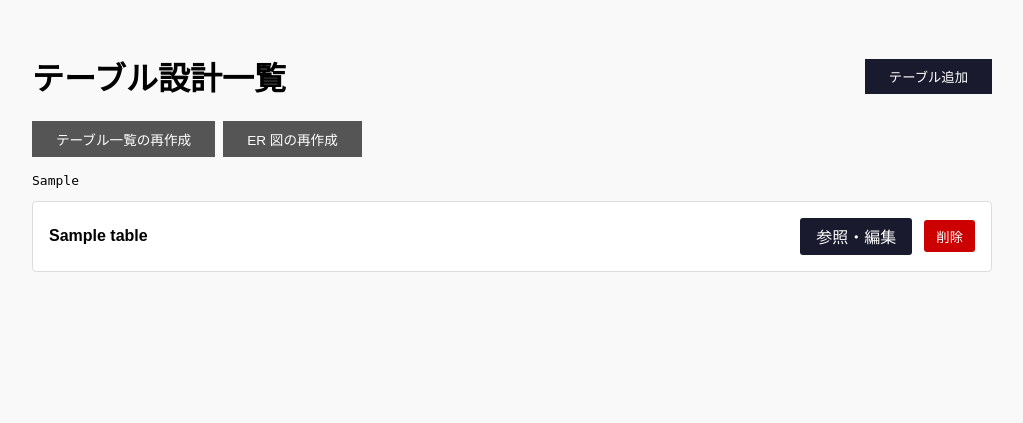
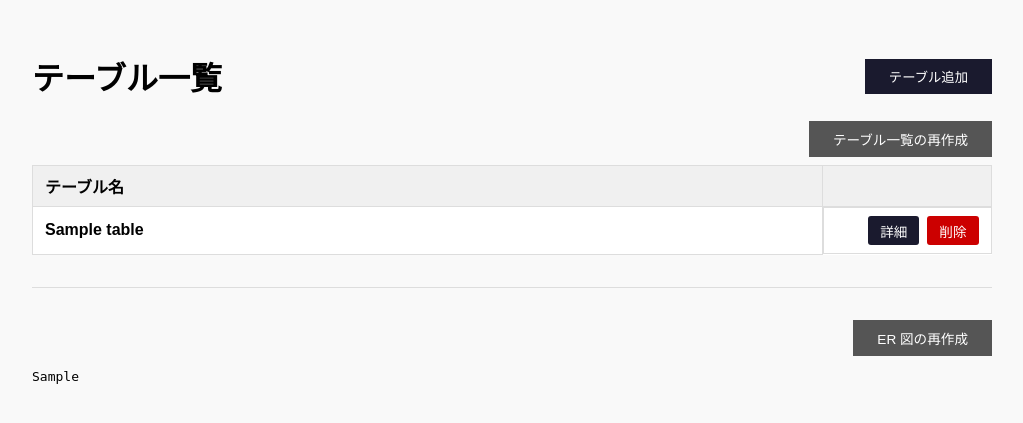
Before and after one commit to YTommy109/sysden, a FastAPI app: template templates/index.html in a window 1280 px wide. Shown: the part 42-465 px from the top of the page, without its empty margins (128-1151 px from the left). Run offline with FastAPI, Linux system fonts and the light colour scheme; the template is opened without the code that fills it: most values are stand-ins (such as "Sample title", 1, 10 or a date in 2020).

Commit message:
feat: トップページのテーブル一覧を table 表示に変更し、レイアウトを整理する (#9)
- 見出しを「テーブル設計一覧」→「テーブル一覧」に変更
- カード表示から table + ゼブラストライプに変更
- 「参照・編集」→「詳細」にラベル変更、削除ボタンと同一列に統合
- 再作成ボタンを各エリアの右上に配置
- テーブル一覧→ER 図の順序に入れ替え、セパレーター追加
- テーブル一覧の再作成で ER 図も再作成するように変更

Co-authored-by: Claude Opus 4.6 <noreply@anthropic.com>

```diff
--- a/app/routers/api.py
+++ b/app/routers/api.py
@@ -45,8 +45,9 @@ def update_table(
 
 @router.post("/rebuild-index-tables")
 def rebuild_index_tables() -> RedirectResponse:
-    """テーブル一覧 (index.tsv) を再生成してトップページへリダイレクトする。"""
+    """テーブル一覧 (index.tsv) と ER 図 (index.mmd) を再生成してトップページへリダイレクトする。"""
     table_service.rebuild_index_tables()
+    table_service.rebuild_er_diagram_file()
     return RedirectResponse(url="/", status_code=303)
 
 
--- a/templates/base.html
+++ b/templates/base.html
@@ -12,6 +12,8 @@
     table { border-collapse: collapse; width: 100%; background: white; }
     th, td { border: 1px solid #ddd; padding: 0.5rem 0.75rem; text-align: left; }
     th { background: #f0f0f0; }
+    table.striped tbody tr:nth-child(odd) { background: #fff; }
+    table.striped tbody tr:nth-child(even) { background: #f5f5fa; }
     form { margin: 1rem 0; }
     input, textarea { padding: 0.5rem; width: 100%; box-sizing: border-box; margin-bottom: 0.5rem; }
     button { padding: 0.5rem 1.5rem; background: #1a1a2e; color: white; border: none; cursor: pointer; }
--- a/templates/index.html
+++ b/templates/index.html
@@ -2,7 +2,7 @@
 {% block title %}テーブル一覧 — sysden{% endblock %}
 {% block content %}
 <div style="display:flex; align-items:center; justify-content:space-between;">
-  <h1>テーブル設計一覧</h1>
+  <h1>テーブル一覧</h1>
   <button type="button"
           _="on click call #create-dialog.showModal()"
           style="height:fit-content;">テーブル追加</button>
@@ -22,35 +22,48 @@
   </form>
 </dialog>
 
-
-<div style="display:flex; gap:0.5rem; margin-bottom:1rem;">
+<div id="table-list">
+  <div style="display:flex; justify-content:flex-end; margin-bottom:0.5rem;">
     <form method="post" action="/api/rebuild-index-tables" style="margin:0;">
       <button type="submit" style="background:#555; font-size:0.85rem;">テーブル一覧の再作成</button>
     </form>
+  </div>
+  {% if tables %}
+  <table class="striped">
+    <thead>
+      <tr><th>テーブル名</th><th style="width:9rem;"></th></tr>
+    </thead>
+    <tbody>
+      {% for name in tables %}
+      <tr>
+        <td><strong>{{ name }}</strong></td>
+        <td style="display:flex; gap:0.5rem; justify-content:flex-end;">
+          <a href="/tables/{{ name }}" style="padding:0.3rem 0.75rem; background:#1a1a2e; color:white; text-decoration:none; border-radius:3px; font-size:0.85rem;">詳細</a>
+          <button hx-delete="/api/tables/{{ name }}"
+                  hx-confirm="{{ name }} を削除しますか？"
+                  hx-target="closest tr"
+                  hx-swap="outerHTML"
+                  style="background:#c00; padding:0.3rem 0.75rem; border:none; color:white; cursor:pointer; border-radius:3px; font-size:0.85rem;">削除</button>
+        </td>
+      </tr>
+      {% endfor %}
+    </tbody>
+  </table>
+  {% else %}
+  <p>テーブル設計はまだありません。</p>
+  {% endif %}
+</div>
+
+<hr style="margin:2rem 0; border:none; border-top:1px solid #ddd;">
+
+<div id="er-diagram">
+  <div style="display:flex; justify-content:flex-end; margin-bottom:0.5rem;">
     <form method="post" action="/api/rebuild-er-diagram" style="margin:0;">
       <button type="submit" style="background:#555; font-size:0.85rem;">ER 図の再作成</button>
     </form>
   </div>
-
   {% if er_diagram %}
-<div id="er-diagram">
   <pre class="mermaid">{{ er_diagram }}</pre>
-</div>
   {% endif %}
-
-<div id="table-list">
-  {% for name in tables %}
-  <div class="card" style="display:flex; align-items:center; gap:0.75rem;">
-    <strong style="flex:1;">{{ name }}</strong>
-    <a href="/tables/{{ name }}" style="padding:0.4rem 1rem; background:#1a1a2e; color:white; text-decoration:none; border-radius:3px;">参照・編集</a>
-    <button hx-delete="/api/tables/{{ name }}"
-            hx-confirm="{{ name }} を削除しますか？"
-            hx-target="closest .card"
-            hx-swap="outerHTML"
-            style="background:#c00; padding:0.4rem 0.75rem; border:none; color:white; cursor:pointer; border-radius:3px;">削除</button>
-  </div>
-  {% else %}
-  <p>テーブル設計はまだありません。</p>
-  {% endfor %}
 </div>
 {% endblock %}
```
Also changed, not shown: tests/e2e/test_index_page.py (+55 -36 lines), tests/e2e/test_navigation.py (+8 -8 lines), tests/e2e/test_table_detail_page.py (+2 -2 lines). Lines whose indentation alone changed are shown as unchanged.
